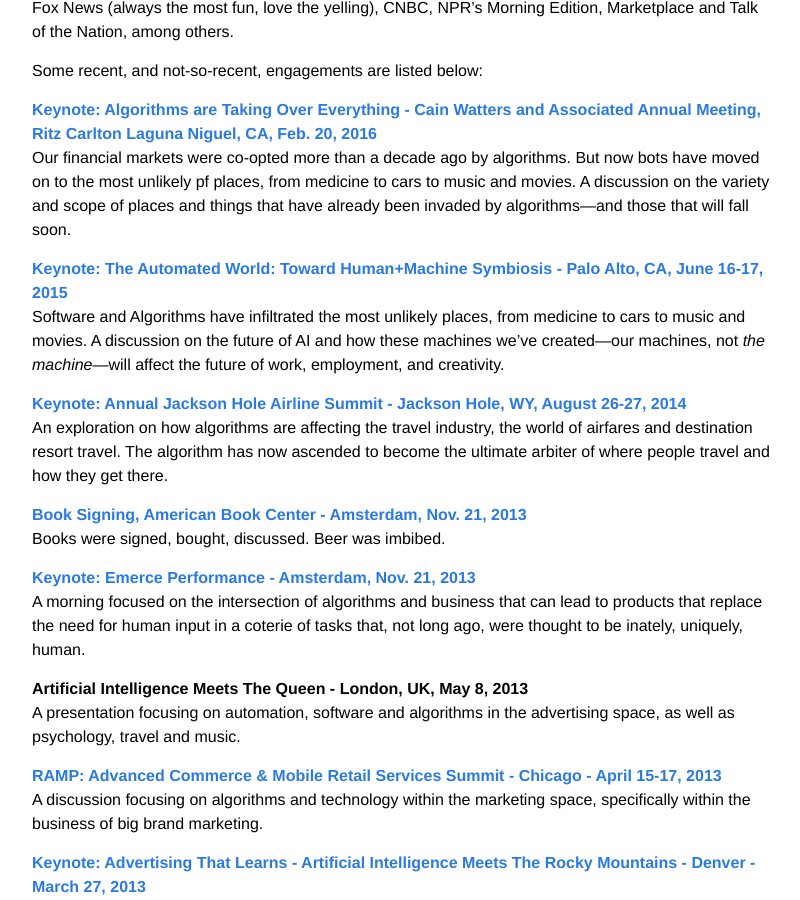
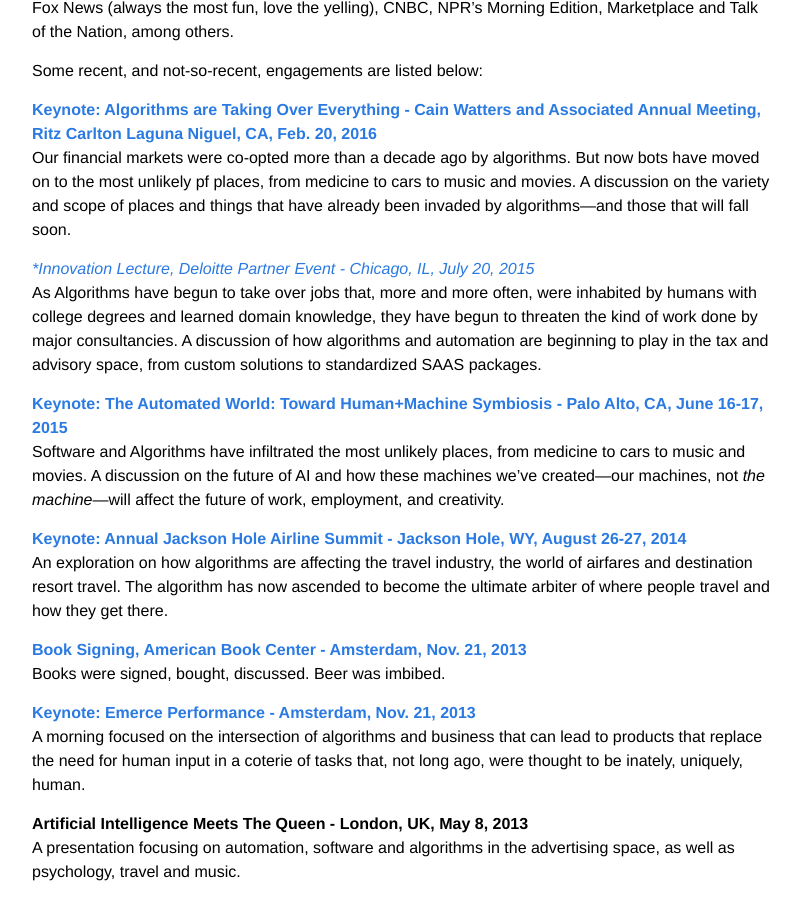
Before and after one commit to cpsteine/cpsteine.github.io, a Jekyll site: the page built from speaking.md, in a window 1280 px wide and 900 px high, scrolled down 617 px. Shown: the whole window, without its empty margins (238-1038 px from the left). Built offline with Jekyll 4.4.1, drawn with Linux system fonts in a browser that asks for light colours.

Commit message:
updating speaking events with deloitte

```diff
--- a/speaking.md
+++ b/speaking.md
@@ -16,6 +16,9 @@
 
 [**Keynote: Algorithms are Taking Over Everything - Cain Watters and Associated Annual Meeting, Ritz Carlton Laguna Niguel, CA, Feb. 20, 2016**](http://www.cainwatters.com/event/cwa-annual-meeting-2/)<br>
 Our financial markets were co-opted more than a decade ago by algorithms. But now bots have moved on to the most unlikely pf places, from medicine to cars to music and movies. A discussion on the variety and scope of places and things that have already been invaded by algorithms—and those that will fall soon.
+
+[**Innovation Lecture, Deloitte Partner Event - Chicago, IL, July 20, 2015*](http://www2.deloitte.com/us/en.html)<br>
+As Algorithms have begun to take over jobs that, more and more often, were inhabited by humans with college degrees and learned domain knowledge, they have begun to threaten the kind of work done by major consultancies. A discussion of how algorithms and automation are beginning to play in the tax and advisory space, from custom solutions to standardized SAAS packages.
 
 [**Keynote: The Automated World: Toward Human+Machine Symbiosis - Palo Alto, CA, June 16-17, 2015**](http://www.iftf.org/future-now/article-detail/explore-the-automated-world-human-machine-symbiosis-on-june-16-17/)<br>
 Software and Algorithms have infiltrated the most unlikely places, from medicine to cars to music and movies. A discussion on the future of AI and how these machines we've created—our machines, not *the machine*—will affect the future of work, employment, and creativity.
```
